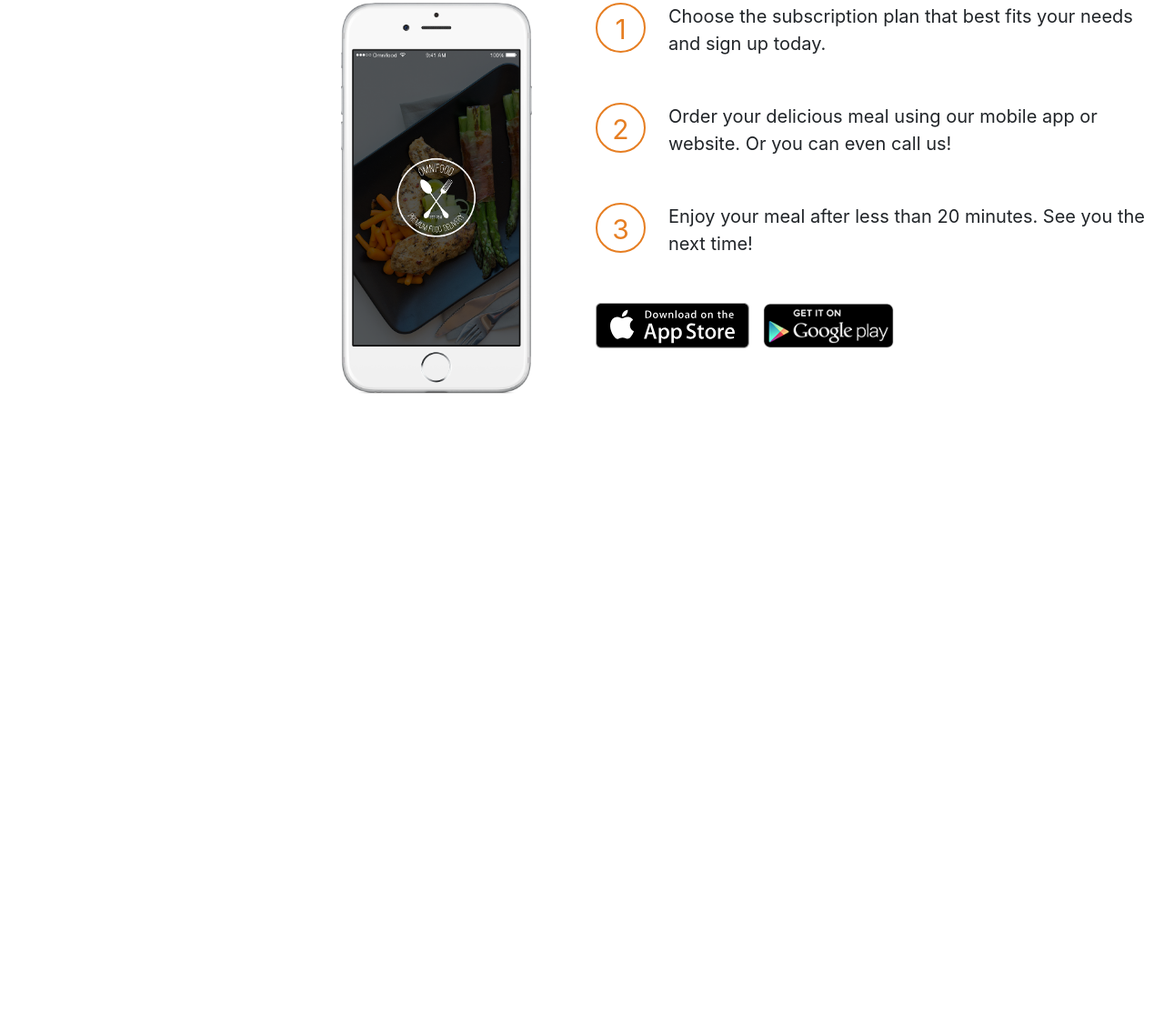
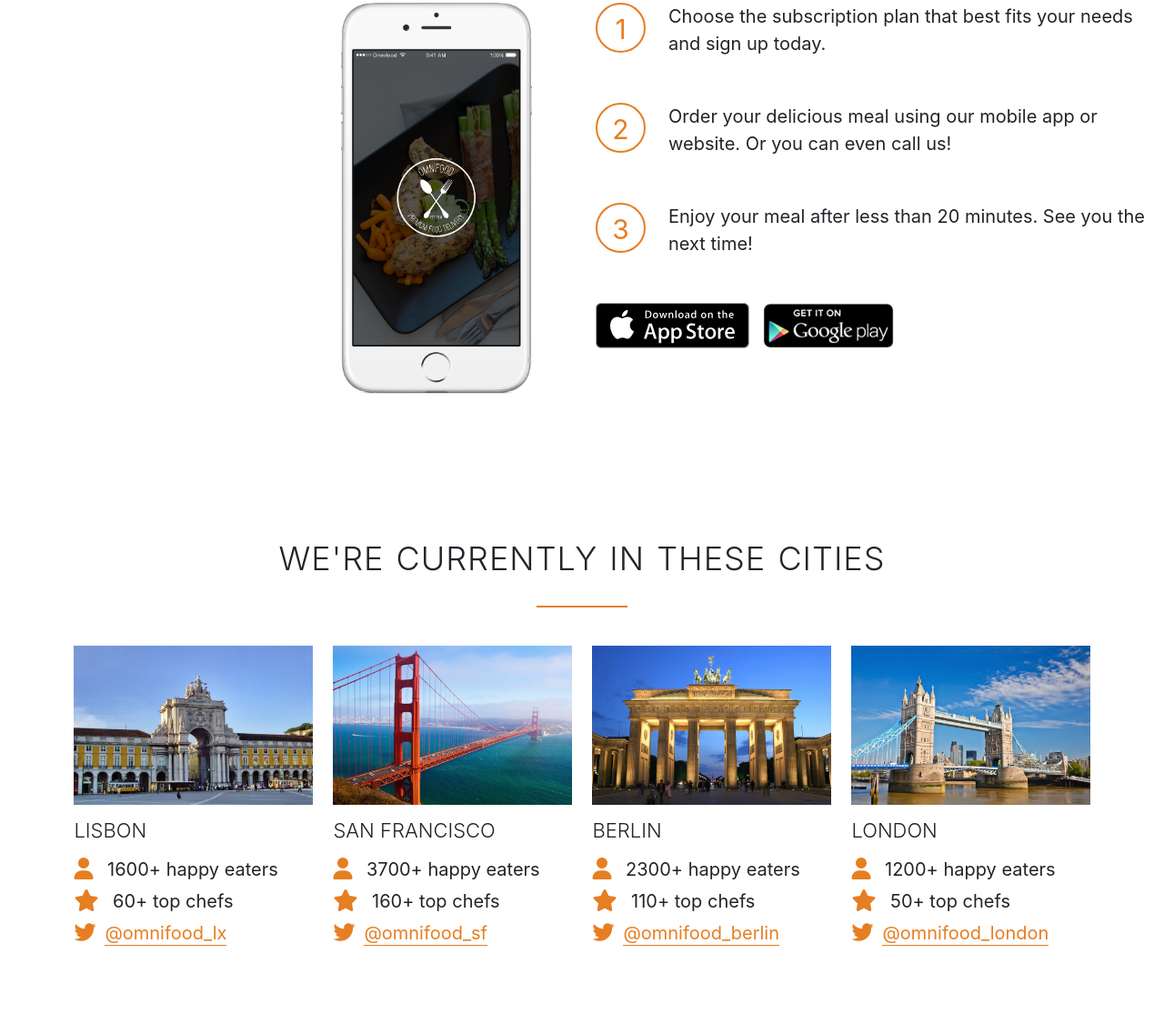
Before and after one commit to LuisCusihuaman/Omnifood, a plain HTML site: page index.html in a window 1280 px wide. Shown: the part 2231-3368 px from the top of the page at 91% size. Before the commit the page ends 2744 px from the top, so only its background shows below. Drawn offline with nearby package versions, Linux system fonts and the light colour scheme.

Commit message:
Added the cities section with html structure and styles

```diff
--- a/index.html
+++ b/index.html
@@ -138,11 +138,49 @@
                     <p>Enjoy your meal after less than 20 minutes. See you the next time!</p>
                 </div>
                 <a href="#" class="btn-app"><img src="resources/img/download-app.svg" alt="App Store Button"></a>
-                <a href="#" class="btn-app"><img src="resources/img/download-app-android.png" alt="PlayStore button"></a>
+                <a href="#" class="btn-app"><img src="resources/img/download-app-android.png"
+                        alt="PlayStore button"></a>
             </div>
         </div>
-
-
+    </section>
+    <section class="section-cities">
+        <div class="custom-row">
+            <h2>We're currently in these cities</h2>
+        </div>
+        <div class="row custom-row">
+            <div class="col-lg-3 box">
+                <img src="resources/img/lisbon-3.jpg" alt="">
+                <h3>Lisbon</h3>
+                <div class="city-feature"><i class="fas fa-user icon-small"></i> 1600+ happy eaters</div>
+                <div class="city-feature"><i class="fas fa-star icon-small"></i> 60+ top chefs</div>
+                <div class="city-feature"><i class="fab fa-twitter icon-small"></i><a href="#">@omnifood_lx</a>
+                </div>
+            </div>
+            <div class="col-lg-3 box">
+                <img src="resources/img/san-francisco.jpg" alt="">
+                <h3>San Francisco</h3>
+                <div class="city-feature"><i class="fas fa-user icon-small"></i> 3700+ happy eaters</div>
+                <div class="city-feature"><i class="fas fa-star icon-small"></i> 160+ top chefs</div>
+                <div class="city-feature"><i class="fab fa-twitter icon-small"></i><a href="#">@omnifood_sf</a>
+                </div>
+            </div>
+            <div class="col-lg-3 box">
+                <img src="resources/img/berlin.jpg" alt="">
+                <h3>Berlin</h3>
+                <div class="city-feature"><i class="fas fa-user icon-small"></i>  2300+ happy eaters</div>
+                <div class="city-feature"><i class="fas fa-star icon-small"></i> 110+ top chefs</div>
+                <div class="city-feature"><i class="fab fa-twitter icon-small"></i><a href="#">@omnifood_berlin</a>
+                </div>
+            </div>
+            <div class="col-lg-3 box">
+                <img src="resources/img/london.jpg" alt="">
+                <h3>London</h3>
+                <div class="city-feature"><i class="fas fa-user icon-small"></i>  1200+ happy eaters</div>
+                <div class="city-feature"><i class="fas fa-star icon-small"></i> 50+ top chefs</div>
+                <div class="city-feature"><i class="fab fa-twitter icon-small"></i><a href="#">@omnifood_london</a>
+                </div>
+            </div>
+        </div>
     </section>
 </body>
 
--- a/resources/css/style.css
+++ b/resources/css/style.css
@@ -99,8 +99,44 @@ h2::after {
 	line-height: 145%;
 }
 
+/* CITIES */
+.box img {
+	width: 100%;
+	height: auto;
+	margin-bottom: 15px;
+}
+.city-feature {
+	margin-bottom: 5px;
+}
+.icon-small {
+	display: inline-block;
+	color: #e67e22;
+	text-align: center;
+	font-size: 120%;
+	margin-right: 10px;
+
+	line-height: 120%;
+	vertical-align: middle;
+	margin-top: -5px;
+}
+
+/* LINKS */
+a:link,
+a:active {
+	color: #e67e22;
+	text-decoration: none;
+	padding-bottom: 1px;
+	border-bottom: 1px solid #e67e22;
+	transition: border-bottom 0.2s color 0.2s;
+}
+
+a:hover,
+a:active {
+	color: #555;
+	border-bottom: 1px solid transparent;
+}
+
 /* ICONS */
-
 .icon-big {
 	font-size: 350%;
 	display: block;
@@ -260,8 +296,6 @@ section {
 	margin-bottom: 50px;
 }
 
-
-
 .works-step div {
 	float: left;
 	color: #e67e22;
@@ -276,6 +310,11 @@ section {
 	padding-bottom: 45px;
 }
 
+.btn-app:link,
+.btn-app:visited {
+	border: 0;
+}
+
 .btn-app img {
 	height: 50px;
 	width: auto;
```
Also changed, not shown: resources/img/berlin.jpg (added), resources/img/lisbon-3.jpg (added), resources/img/london.jpg (added), resources/img/san-francisco.jpg (added).
